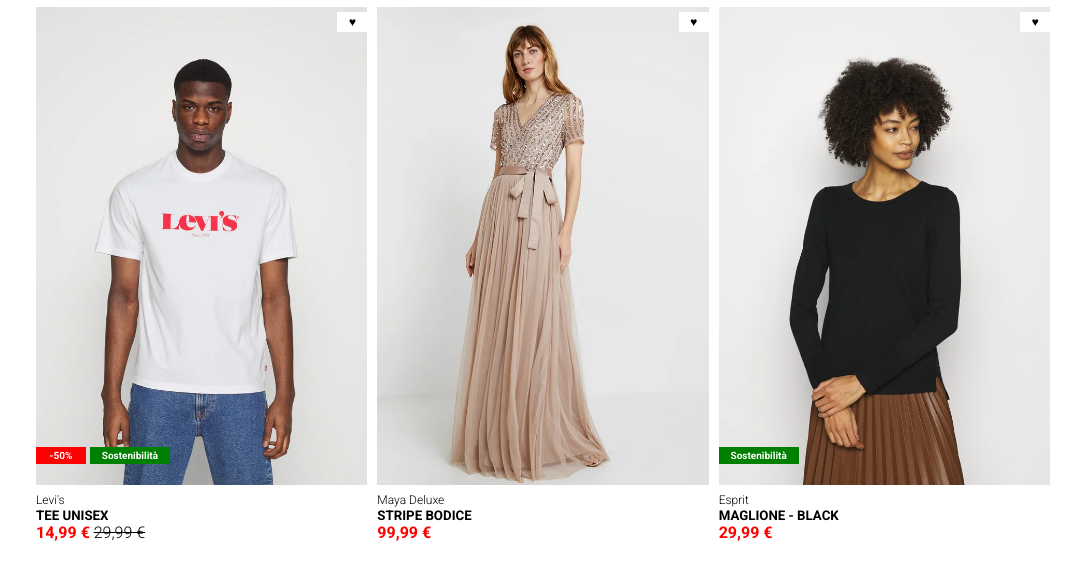
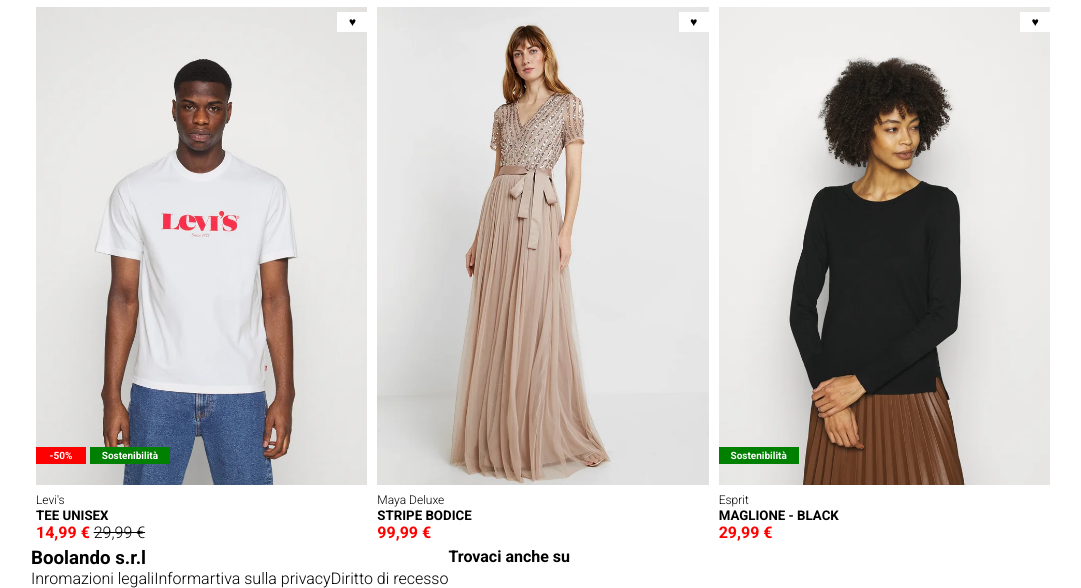
Before and after one commit to rachelpatrocinio/html-css-boolando, a plain HTML site: page index.html in a window 1280 px wide. Shown: the part 584-1172 px from the top of the page, without its empty margins (97-1178 px from the left). Before the commit the page ends 1131 px from the top, so only its background shows below. Drawn offline with Linux system fonts and the light colour scheme.

Commit message:
Add: FOOTER structure

```diff
--- a/index.html
+++ b/index.html
@@ -158,7 +158,33 @@
         </section>
     </main>
 
-    <footer></footer>
+    <footer class="main-footer">
+        <div class="container">
+            <div class="row">
+                <div class="col flex space-between">
+                    <div class="main-footer-title">
+                        <h3>Boolando s.r.l</h3>
+                        <ul class="flex">
+                            <li><a href="#">Inromazioni legali</a></li>
+                            <li><a href="#">Informartiva sulla privacy</a></li>
+                            <li><a href="#">Diritto di recesso</a></li>
+                        </ul>
+                    </div>
+                    <div class="main-footer-social">
+                        <h4>Trovaci anche su</h4>
+                        <ul>
+                            <li><a href="#"></a></li>
+                            <li><a href="#"></a></li>
+                            <li><a href="#"></a></li>
+                            <li><a href="#"></a></li>
+                            <li><a href="#"></a></li>
+                        </ul>
+                    </div>
+
+                </div>
+            </div>
+        </div>
+    </footer>
 
 </body>
 </html>
--- a/style.css
+++ b/style.css
@@ -23,6 +23,7 @@ ol {
 
 .flex{
     display: flex;
+    flex-wrap: wrap;
 }
 
 .justify-start{
@@ -36,6 +37,10 @@ ol {
 
 .justify-end{
     justify-content: flex-end;
+}
+
+.space-between{
+    justify-content: space-between;
 }
 
 /* LAYOUT */
```
